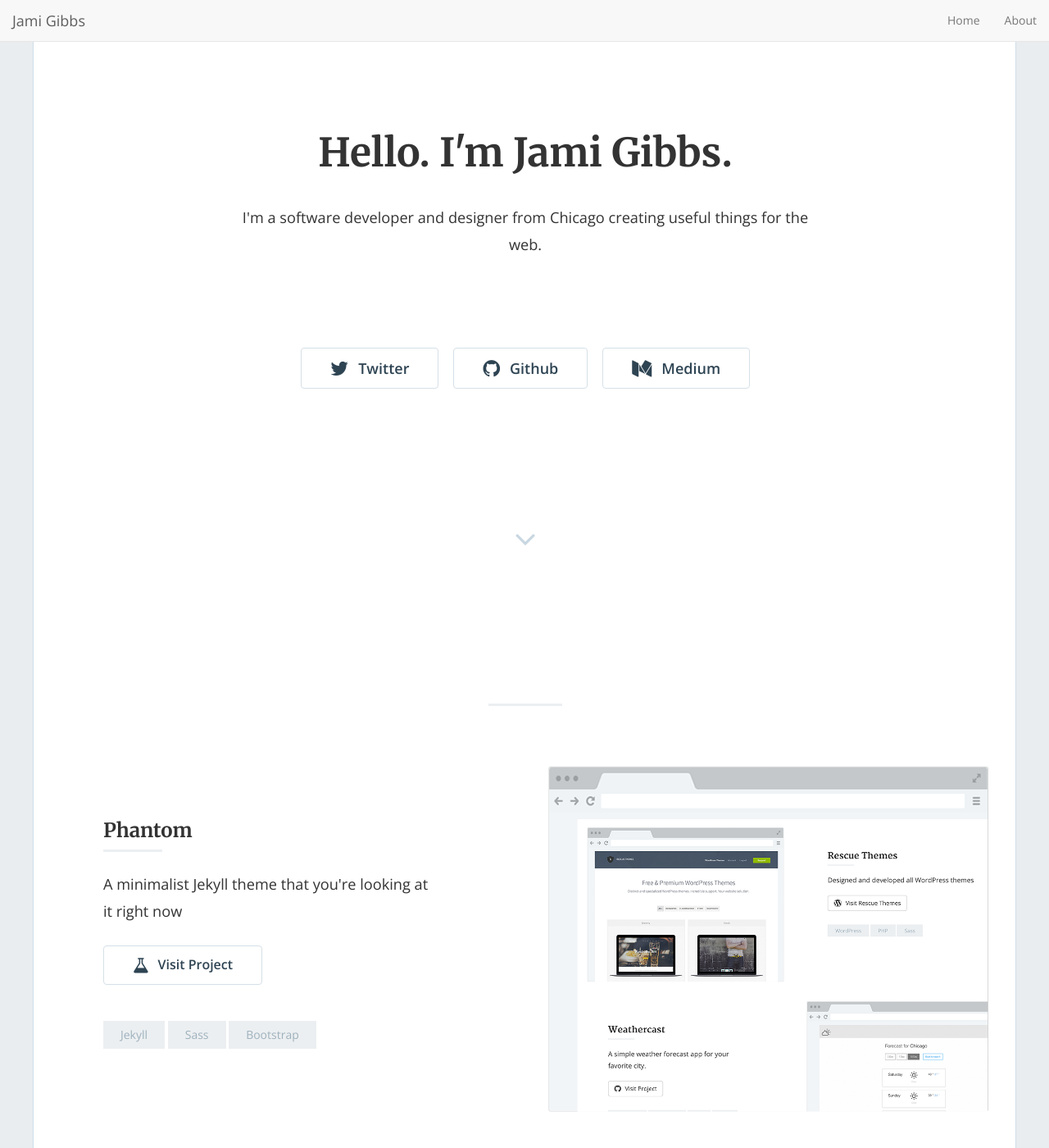
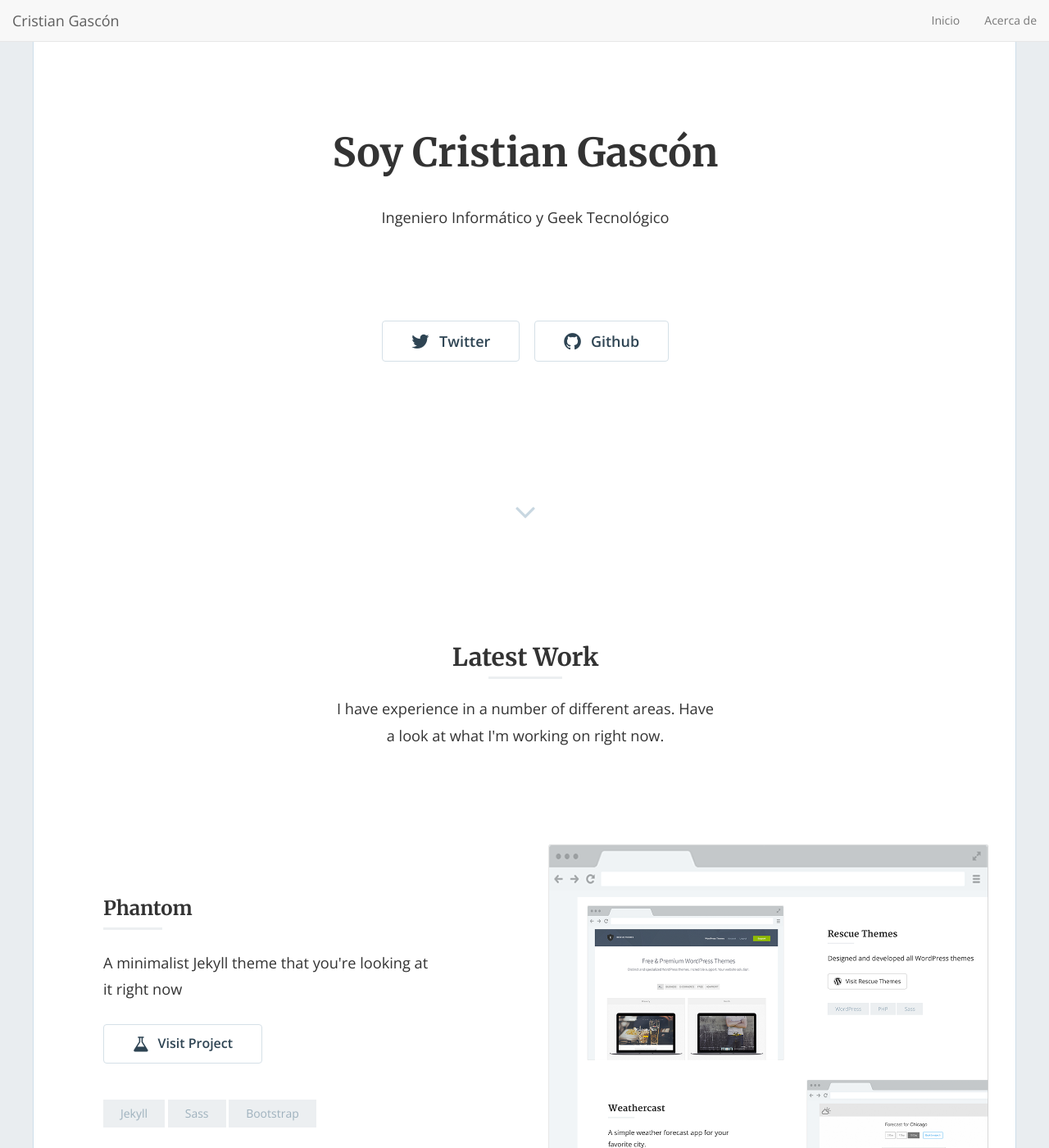
Before and after one commit to cgasper79/cgasper79.github.io, a Jekyll site: the page built from index.html, in a window 1280 px wide and 1400 px high. Shown: the whole window at 82% size. Built offline with Jekyll 4.4.1, drawn with Linux system fonts in a browser that asks for light colours; nearby versions of some CDN libraries; the list of posts is cut into pages by our own code; some of the changed text lies outside the part shown.

Commit message:
Update _config.yml

```diff
--- a/_config.yml
+++ b/_config.yml
@@ -13,14 +13,14 @@
 # you will see them accessed via {{ site.title }}, {{ site.email }}, and so on.
 # You can create any custom variable you would like, and they will be accessible
 # in the templates via {{ site.myvariable }}.
-title: "Hello. I'm Jami Gibbs."
-email: 'jami0821@gmail.com'
-description: "I'm a software developer and designer from Chicago creating useful things for the web."
+title: "Soy Cristian Gascón"
+email: 'cgasconp@protonmail.com'
+description: "Ingeniero Informático y Geek Tecnológico"
 baseurl: "" # the subpath of your site, e.g. /blog
-url: "https://jamigibbs.github.io/phantom" # the base hostname & protocol for your site, e.g. https://example.com
-twitter_username: 'jamigibbs'
-github_username: 'jamigibbs'
-medium_username: 'blog.jamigibbs.com'
+url: "https://cgasper79.github.io" # the base hostname & protocol for your site, e.g. https://example.com
+twitter_username: 'cgasper79'
+github_username: 'cgasper79'
+medium_username: ''
 
 # Build settings
 markdown: kramdown
@@ -92,13 +92,16 @@ pagination:
 ############################################################
 
 ### Phantom settings
-footer_text: '© 2018 Jami Gibbs'
-admin_name: 'Jami Gibbs'
+footer_text: '© 2020 Cristian Gascón'
+admin_name: 'Cristian Gascón'
 google_analytics: "UA-9999999-99" # Update with your own tracking ID
 enable_contact: false
 
 #### Phantom Navigation menu
 enable_nav: true
 nav_item:
-  - { url: '/', text: 'Home' }
-  - { url: '/about', text: 'About' }
+  - { url: '/', text: 'Inicio' }
+  - { url: '/about', text: 'Acerca de' }
+
+section_title: "Latest Work"
+section_subtitle: "I have experience in a number of different areas. Have a look at what I'm working on right now."
```
